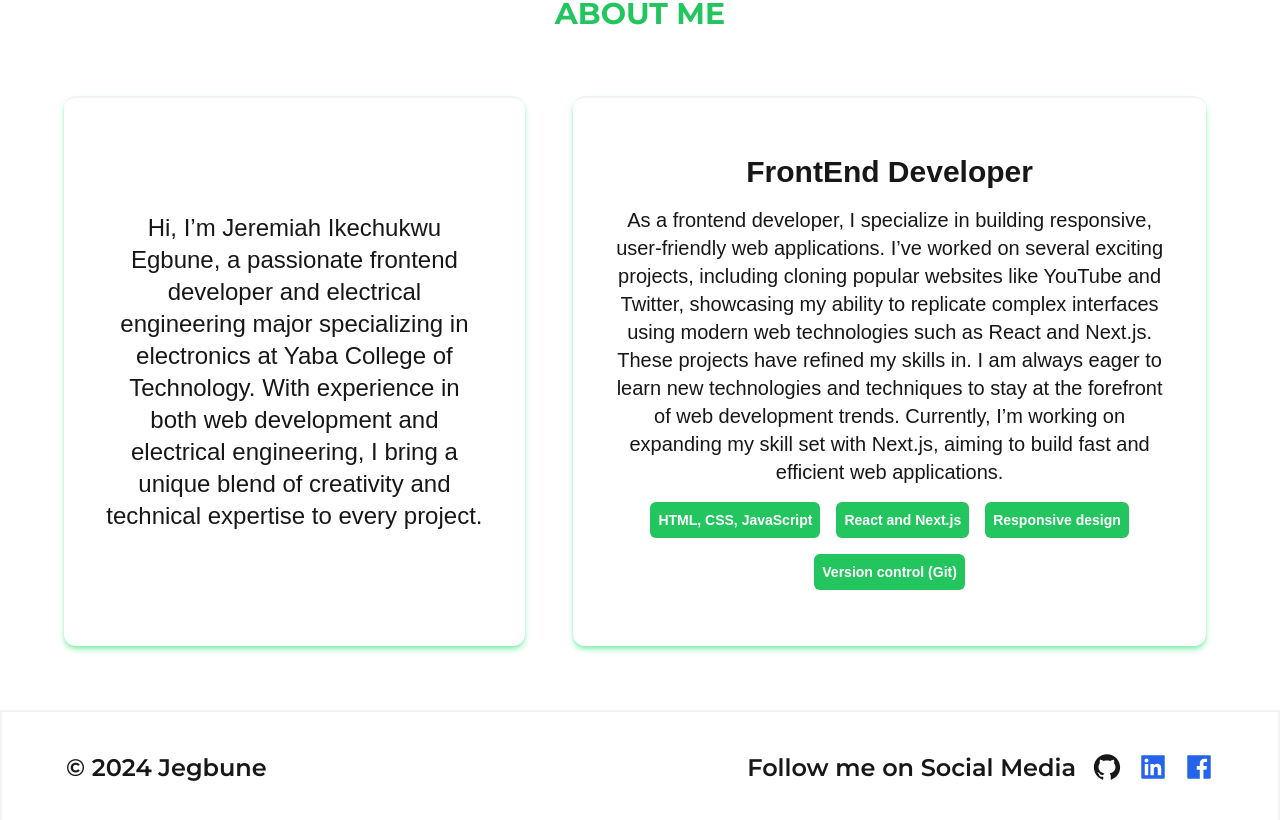
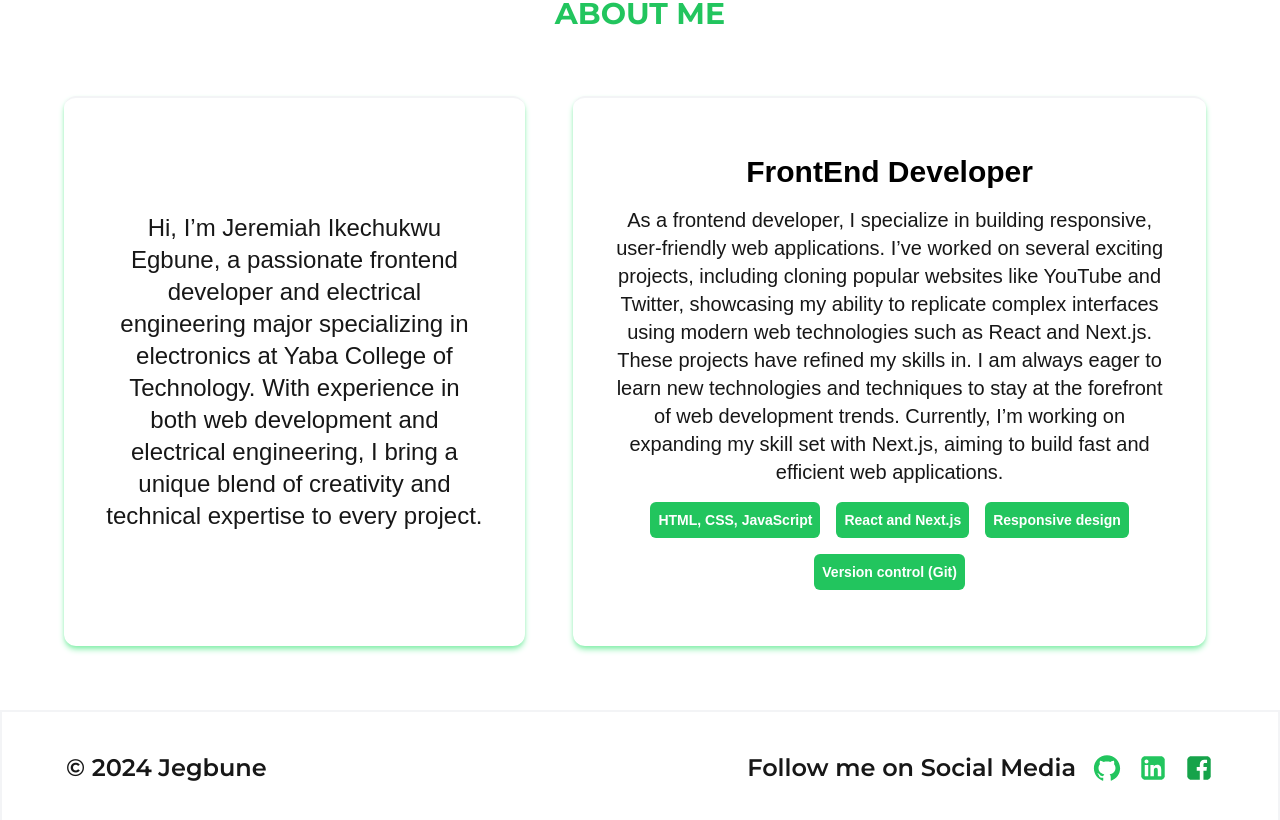
Before and after one commit to jegbune/Jegbune, a Next.js app: page / in a window 1280 px wide. Shown: the part 740-1560 px from the top of the page. Built offline with nearby package versions, Linux system fonts and the light colour scheme.

Commit message:
update on UI color

```diff
--- a/src/app/about.tsx
+++ b/src/app/about.tsx
@@ -8,14 +8,14 @@ const About = () => {
       <h1 className='font-Montserrat text-3xl text-center font-bold uppercase text-green-500 md:py-8'>About me</h1>
 
       <div className="flex flex-col gap-12 md:flex-row">
-        <div className="flex md:w-[40%] text-center flex-col justify-center border-t-2 border-gray-100  items-center text-2xl shadow-green-300 shadow-md rounded-xl p-10">
+        <div className="flex md:w-[40%] text-center flex-col justify-center border-t-2 border-gray-100  items-center text-2xl shadow-green-300 shadow-md rounded-xl md:p-10 p-6">
         {data}
           </div>
       <div className="flex md:w-[55%] text-center flex-col md:flex-row gap-12">
         {
           careers && careers.length >0 ?
           careers.map((career, index) => (
-        <div key ={index} className="flex flex-col justify-between flex-1 border-t-2 border-gray-100 shadow-green-300 shadow-md rounded-xl p-10">
+        <div key ={index} className="flex flex-col justify-between flex-1 border-t-2 border-gray-100 shadow-green-300 shadow-md rounded-xl md:p-10 p-6">
           <h1 className='text-3xl py-4 font-bold'>{career.title}</h1>
           <div className="text-xl font-light">{career.desc}</div>
               <div className="flex flex-wrap gap-4 p-4 justify-center items-center text-sm">
--- a/src/app/components/(Layout Component)/Nav.tsx
+++ b/src/app/components/(Layout Component)/Nav.tsx
@@ -2,14 +2,14 @@
 
 import Link from 'next/link'
 import { useState } from 'react'
-import { AiFillFacebook, AiFillGithub, AiFillLinkedin, AiOutlineMenu } from 'react-icons/ai'
+import { AiFillFacebook, AiFillGithub, AiFillLinkedin, AiOutlineFacebook, AiOutlineMenu } from 'react-icons/ai'
 
 
 export const SocialList = () => (
-  <div className='flex gap-4'>
-    <Link href='https://github.com/jegbune' target='_blank'><AiFillGithub className='text-3xl' /></Link>
-    <Link href='https://www.linkedin.com/in/jeremiah-ikechukwu-egbune-98b0a1178/' target='_blank'><AiFillLinkedin className='text-3xl text-blue-600' /></Link>
-    <Link href='https://www.facebook.com/jeremiah.egbune' target='_blank'><AiFillFacebook className='text-3xl text-blue-600' /></Link>
+  <div className='flex items-center gap-4'>
+    <Link href='https://github.com/jegbune' target='_blank'><AiFillGithub className='text-3xl text-green-500 rounded-full' /></Link>
+    <Link href='https://www.linkedin.com/in/jeremiah-ikechukwu-egbune-98b0a1178/' target='_blank'><AiFillLinkedin className='text-3xl text-green-500 rounded-full' /></Link>
+    <Link href='https://www.facebook.com/jeremiah.egbune' target='_blank'><AiFillFacebook className='text-3xl text-green-600 rounded-full' /></Link>
   </div>
 )
 
@@ -18,13 +18,13 @@ const Nav = () => {
   const NavList = () => (
     <>
       <Link href='#about' className='w-full md:border-b-0 border-b-2 text-center p-2 text-lg'>
-      About
+        About
       </Link>
       <Link href='#projects' className='w-full md:border-b-0 border-b-2 text-center p-2 text-lg'>
-      Projects
+        Projects
       </Link>
       <Link href='/' className='w-full md:border-b-0 border-b-2 text-center p-2 text-lg'>
-      Resume
+        Resume
       </Link>
     </>
   )
--- a/src/app/globals.css
+++ b/src/app/globals.css
@@ -9,6 +9,7 @@
 html {
   scroll-behavior: smooth;
 }
+
 :root {
   --background: linear-gradient(89deg, rgba(191, 211, 193, 1) 0%, rgba(255, 255, 255, 1) 100%);
   --foreground: #171717;
@@ -19,6 +20,9 @@ html {
     --background: #0a0a0a;
     --foreground: #ededed;
   }
+}
+p,h1,h2,h3,h4,h5,h6 {
+  color: #000000;
 }
 
 body {
@@ -32,6 +36,7 @@ body {
     text-wrap: balance;
   }
 }
+
 .btn {
   @apply p-2 bg-green-500 text-white font-bold rounded-md
 }
--- a/src/app/page.tsx
+++ b/src/app/page.tsx
@@ -5,8 +5,8 @@ export default function Home() {
   return (
     <div>
       <div className="flex flex-col md:flex-row py-12 md:p-16 px-8 gap-8">
-        <div className="flex-1 p-12">
-          <h1 className="font-Montserrat text-5xl md:text-7xl font-extrabold leading-normal bg-clip-text text-transparent bg-text-gradient">Welcome to My PortFolio</h1>
+        <div className="flex-1 md:p-12">
+          <h1 className="font-Montserrat  text-4xl md:text-4xl lg:text-7xl font-extrabold leading-normal bg-clip-text text-transparent bg-text-gradient">Welcome to My PortFolio</h1>
           <p className="py-4 md:w-full text-gray-500">Hi there! I’m Jeremiah Ikechukwu Egbune, a frontend developer and electrical engineer with a passion for creating dynamic web applications and solving complex technical problems. From coding responsive websites to maintaining critical infrastructure systems, I combine creativity and engineering expertise to deliver efficient, innovative solutions.</p>
         </div>
 
```
